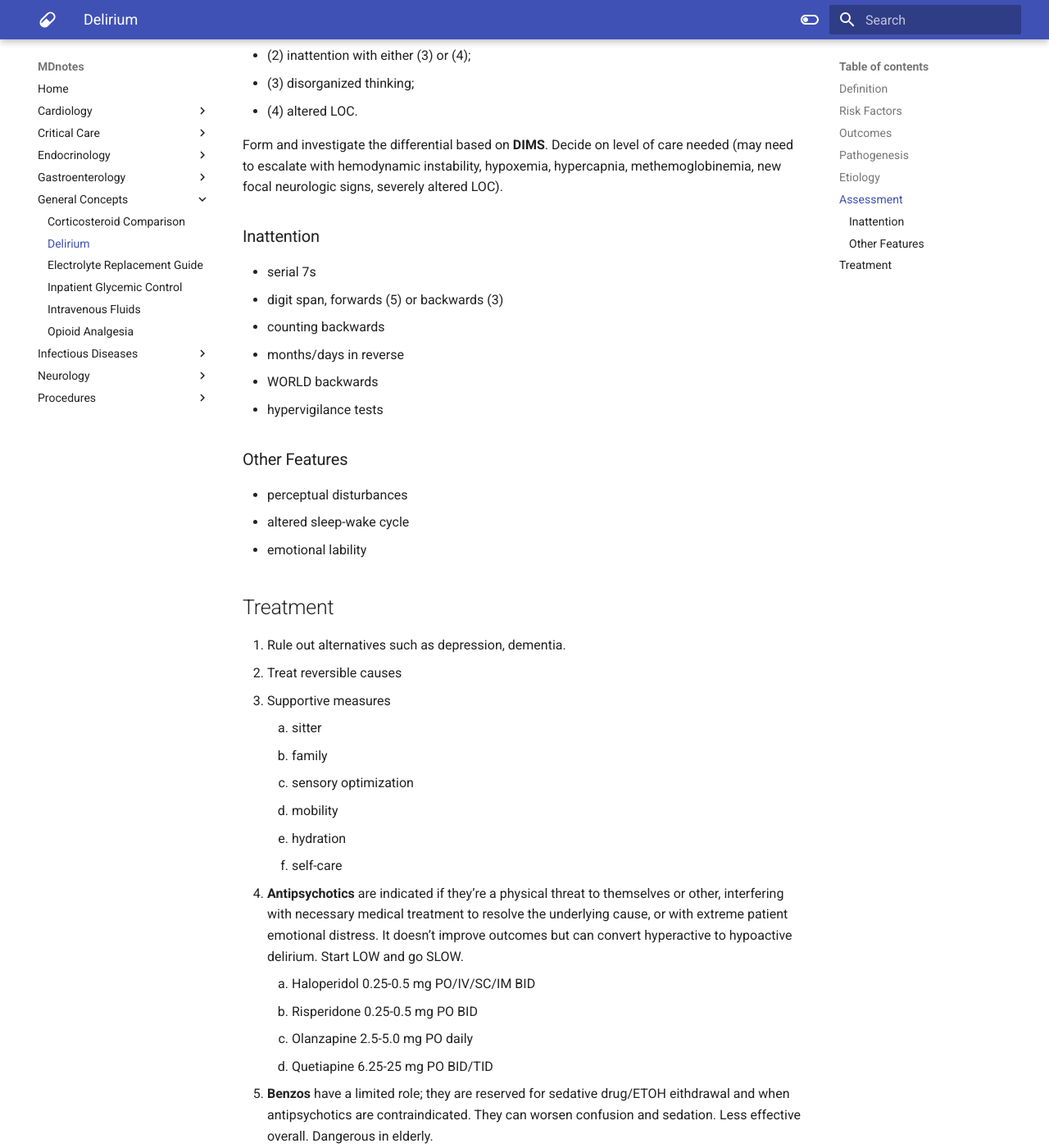
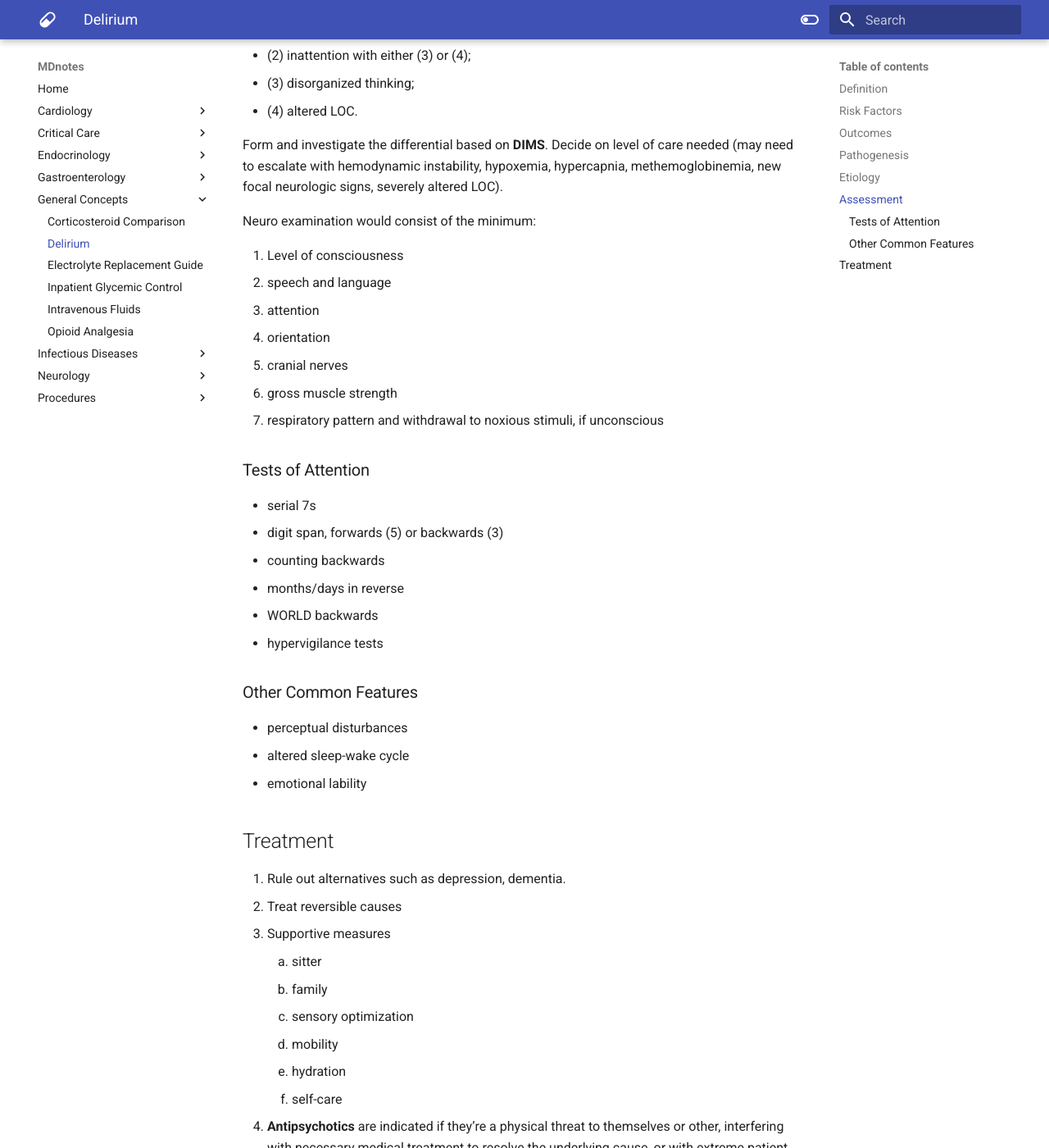
Before and after one commit to jzpero/mdnotes, an MkDocs documentation site: the page built from docs/General Concepts/Delirium.md, in a window 1280 px wide and 1400 px high, scrolled down 1975 px. Shown: the whole window at 82% size. Built offline with MkDocs 1.6.1 and Material for MkDocs 9.7.7, drawn with Linux system fonts in a browser that asks for light colours.

Commit message:
vault backup: 2021-07-01 18:26:38
Affected files:

"docs/General Concepts/Delirium.md"

```diff
--- a/docs/General Concepts/Delirium.md
+++ b/docs/General Concepts/Delirium.md
@@ -58,7 +58,17 @@ The **Confusion Assessment Method (CAM)** is a 4-question screen for delirium. I
 
 Form and investigate the differential based on **DIMS**. Decide on level of care needed (may need to escalate with hemodynamic instability, hypoxemia, hypercapnia, methemoglobinemia, new focal neurologic signs, severely altered LOC).
 
-###  Inattention
+Neuro examination would consist of the minimum:
+
+1. Level of consciousness
+2. speech and language
+3. attention
+4. orientation
+5. cranial nerves
+6. gross muscle strength
+7. respiratory pattern and withdrawal to noxious stimuli, if unconscious
+
+###  Tests of Attention
 
  - serial 7s
  - digit span, forwards (5) or backwards (3)
@@ -67,7 +77,7 @@ Form and investigate the differential based on **DIMS**. Decide on level of care
  - WORLD backwards
  - hypervigilance tests
 
-### Other Features
+### Other Common Features
 
 - perceptual disturbances
 - altered sleep-wake cycle
```
